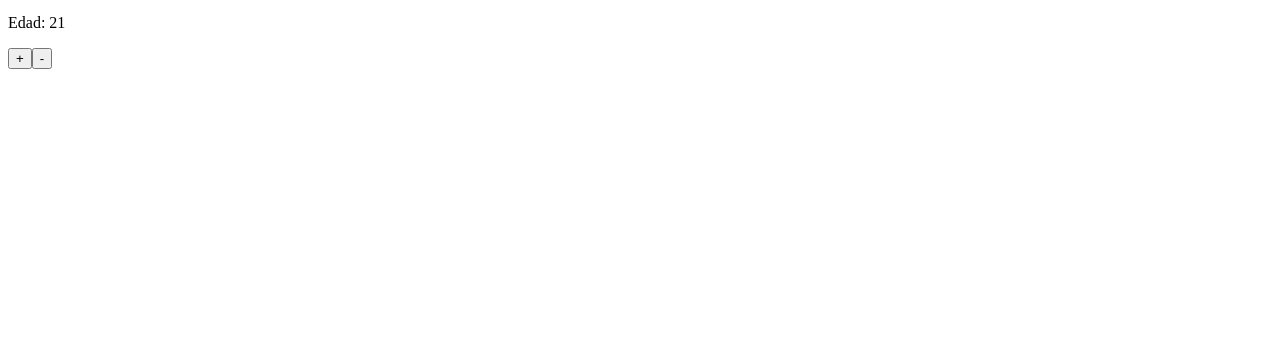
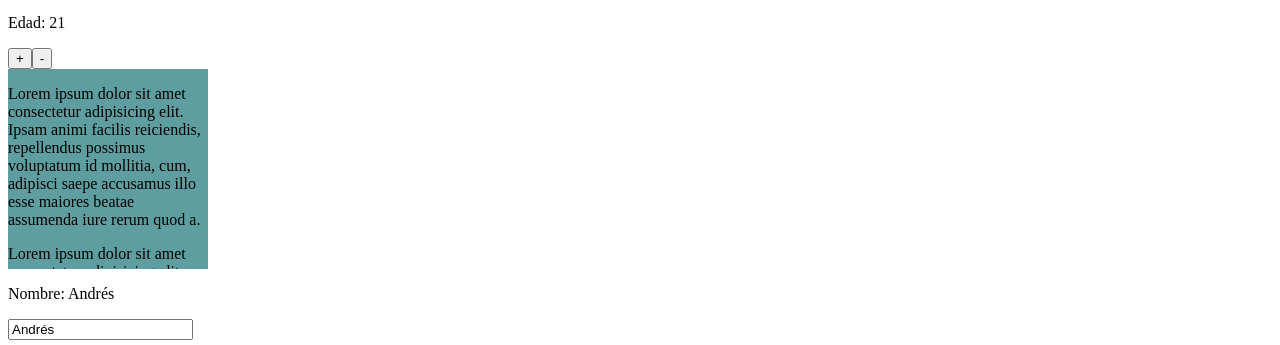
Before and after one commit to bl00p1ng/fundamentos-angular, an Angular app: page / in a window 1280 px wide. Shown: the part 640-985 px from the top of the page. Before the commit the page ends 800 px from the top, so only its background shows below. Built offline with nearby package versions, Linux system fonts and the light colour scheme.

Commit message:
Usando otros eventos

```diff
--- a/src/app/app.component.html
+++ b/src/app/app.component.html
@@ -18,3 +18,20 @@
 <p>Edad: {{ age }}</p>
 <button (click)="incrementAge()">+</button>
 <button (click)="decrementAge()">-</button>
+
+<div class="box" (scroll)="onScroll($event)">
+  <p>
+    Lorem ipsum dolor sit amet consectetur adipisicing elit.
+    Ipsam animi facilis reiciendis, repellendus possimus
+    voluptatum id mollitia, cum, adipisci saepe accusamus
+    illo esse maiores beatae assumenda iure rerum quod a.
+  </p>
+  <p>
+    Lorem ipsum dolor sit amet consectetur adipisicing elit.
+    Ipsam animi facilis reiciendis, repellendus possimus
+    voluptatum id mollitia, cum, adipisci saepe accusamus
+    illo esse maiores beatae assumenda iure rerum quod a.
+  </p>
+</div>
+<p>Nombre: {{ name }}</p>
+<input type="text" [value]="name" (keyup)="chageName($event)" />
--- a/src/app/app.component.scss
+++ b/src/app/app.component.scss
@@ -0,0 +1,6 @@
+.box {
+  height: 200px;
+  width: 200px;
+  overflow: auto;
+  background-color: cadetblue;
+}
--- a/src/app/app.component.ts
+++ b/src/app/app.component.ts
@@ -23,4 +23,16 @@ export class AppComponent {
   decrementAge() {
     this.age -= 1;
   }
+
+  onScroll(event: Event) {
+    const element = event.target as HTMLElement;
+    console.log(element.scrollTop);
+
+  }
+
+  chageName(event: Event) {
+    const element = event.target as HTMLInputElement;
+
+    this.name = element.value;
+  }
 }
```
